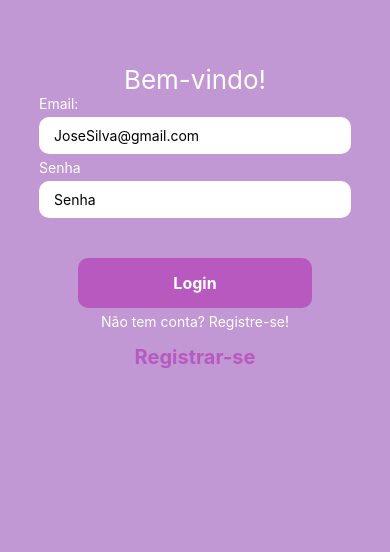
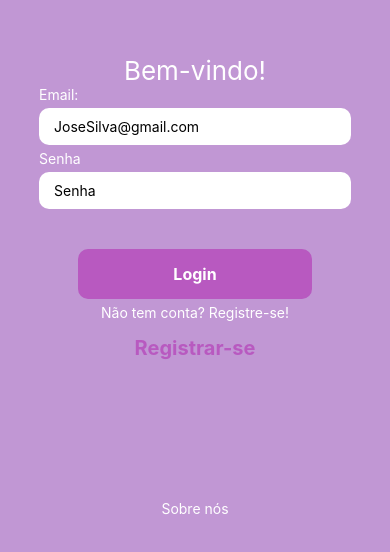
Before and after one commit to femitz/RegistroDePensamentos, a React Native app: screen /Login in a window 390 px wide. Shown: the part 206-758 px from the top of the page. Built offline with nearby package versions, Linux system fonts and the light colour scheme.

Commit message:
add: button sobre nos

```diff
--- a/screen/LoginScreen.tsx
+++ b/screen/LoginScreen.tsx
@@ -21,6 +21,8 @@ const LoginScreen = () => {
   const [senhaError, setSenhaError] = useState("");
   const navigation = useNavigation();
   const auth = getAuth();
+
+  const sobreNos = "Para saber mais como seus dados são guardados visite a nossa pagina: \n\ngithub.com/devmitz/RegistroDePensamentos\n\n Caso queira solicitar a exclusão de sua conta envie uma email para: \n\ncontato.felipeschmitz@gmail.com"
 
   useEffect(() => {
     checkPreviousLogin();
@@ -165,6 +167,11 @@ const LoginScreen = () => {
             Registrar-se
           </Text>
         </TouchableOpacity>
+
+        <TouchableOpacity style={{position:'relative', bottom: -140,}}
+        onPress={() => Alert.alert("Sobre nós", sobreNos)}>
+          <Text style={{color: '#fff'}}>Sobre nós</Text>
+        </TouchableOpacity>
       </View>
     </View>
   );
```
